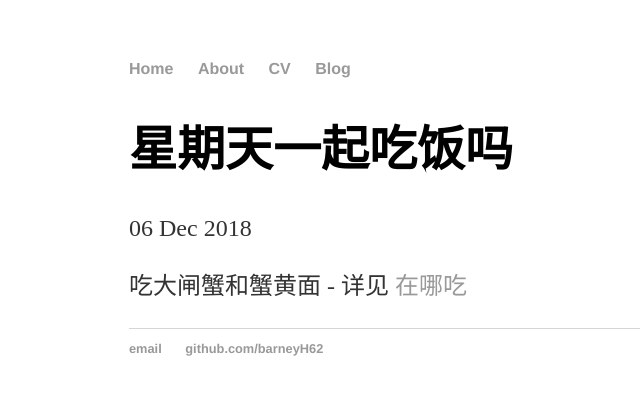
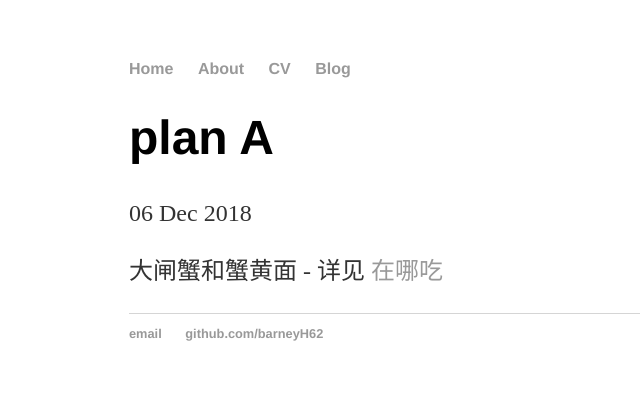
Before and after one commit to barneyH62/barneyH1.github.io, a Jekyll site: the page built from _posts/2018-12-06-PlanA.md, in a window 1280 px wide. Shown: the top 395 px of the page, without its empty margins (63-703 px from the left). Built offline with Jekyll 4.4.1, drawn with Linux system fonts in a browser that asks for light colours.

Commit message:
Update 2018-12-06-PlanA.md

```diff
--- a/_posts/2018-12-06-PlanA.md
+++ b/_posts/2018-12-06-PlanA.md
@@ -1,7 +1,7 @@
 ---
 layout: post
-title: "星期天一起吃饭吗"
+title: "plan A"
 date: 2018-12-6
 ---
 
-吃大闸蟹和蟹黄面 - 详见 [在哪吃](http://www.dianping.com/shop/2006572)
+大闸蟹和蟹黄面 - 详见 [在哪吃](http://www.dianping.com/shop/2006572)
```
